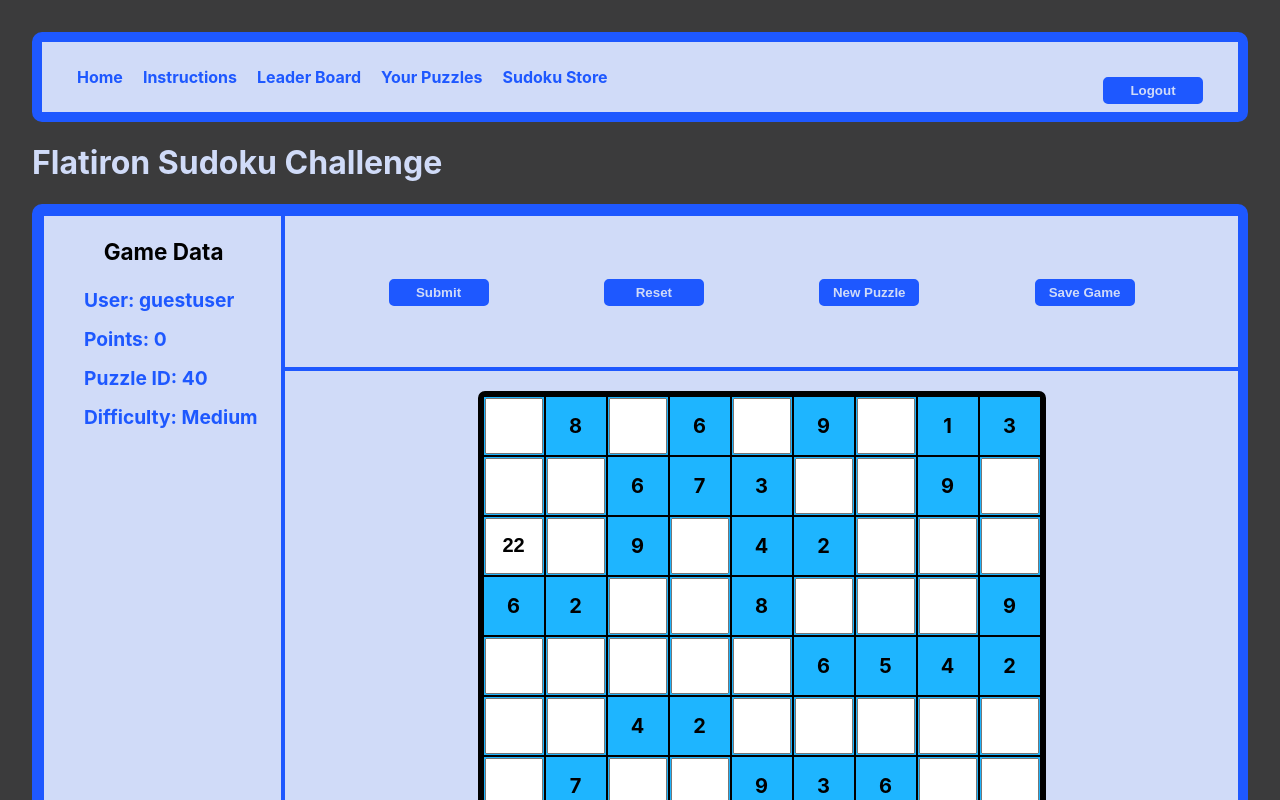
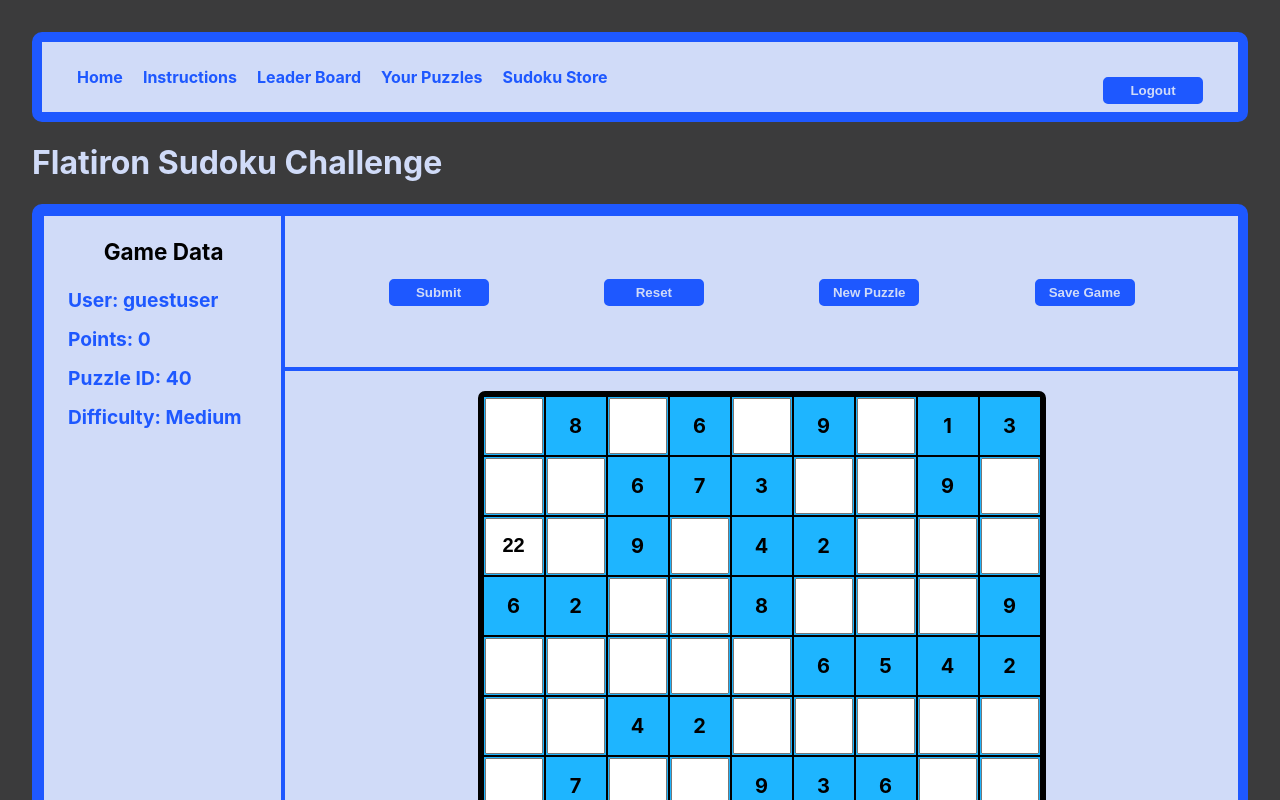
Before and after one commit to joeylee08/phasetwoproject, a React (Create React App) app: page / in a window 1280 px wide. Both pictures are taken after a click on the button "Continue as Guest". Shown: the top 800 px of the page. Built offline with nearby package versions, Linux system fonts and the light colour scheme; no server answers; data requests are answered from the project's data file.

Commit message:
td nines border

```diff
--- a/src/components/SideBar.js
+++ b/src/components/SideBar.js
@@ -6,7 +6,7 @@
   return (
     <div id="sidebar" className='playfield-elements'>
       <h3>Game Data</h3>
-      <ul>
+      <ul id='sidebar-list'>
         <li>User: {userInfo.username}</li>
         <li>Points: {userInfo.points}</li>
         <li>Puzzle ID: {userInfo.activePuzzle.puzzle.id}</li>
--- a/src/index.css
+++ b/src/index.css
@@ -255,6 +255,11 @@
   border-top: 4px solid black;
 }
 
+#sidebar-list {
+  text-align: left;
+  margin-left: -1rem;
+}
+
 /* ========= Instructions ========= */
 
 article {
```
